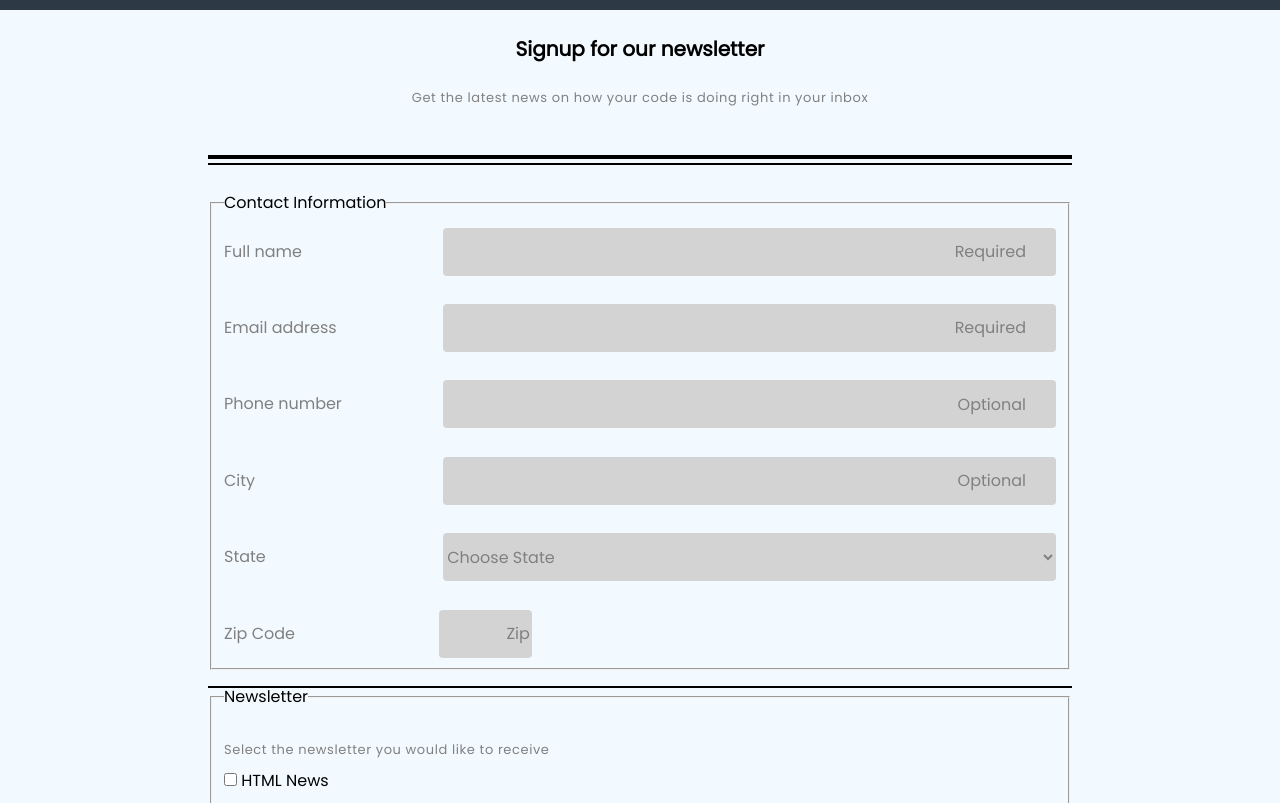
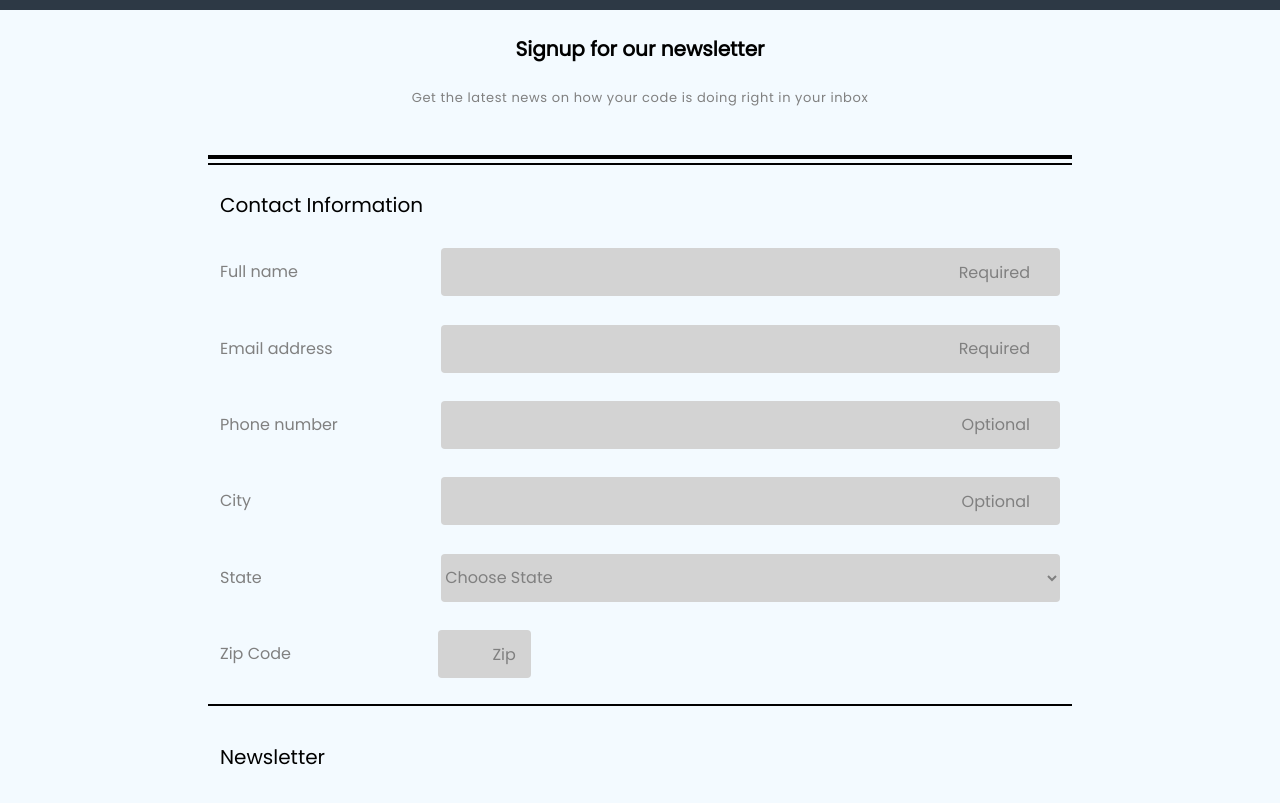
Before and after one commit to TR0D30T/Tech-Degree-Project-3, a plain HTML site: page Tech-degree-Project-3/index.html in a window 1280 px wide. Shown: the part 97-900 px from the top of the page. Drawn offline with Linux system fonts and the light colour scheme.

Commit message:
Update style.css

```diff
--- a/Tech-degree-Project-3/css/style.css
+++ b/Tech-degree-Project-3/css/style.css
@@ -13,6 +13,12 @@ body {
 .wrapper{
     padding-right: 16px;
     padding-left: 16px;
+}
+
+fieldset {
+    border: 0;
+    margin: 0;
+    padding: 0;
 }
 
 /** Header**/
@@ -57,7 +63,7 @@ body {
     border-top: 2px solid black;
     border-bottom: 2px solid black;
 }
-.form_contact h1 {
+.form_contact .h1 {
     font-size: 20px;
     padding-bottom: .8em;
 }
@@ -92,6 +98,7 @@ body {
     background-color: lightgray;
     border-radius: 4px;
     border: none;
+    padding-right: 22px;
 }
 .npt_class:focus, .npt_class_zip:focus, .txt_area:focus {
     border: 2px solid black;
@@ -107,10 +114,10 @@ select {
 .nws_lttr {
   padding-bottom: 30px;
 }
-.nws_lttr h1 {
+.nws_lttr-h1 {
     margin: 0;
     font-size: 20px;
-    padding-top: 1em;
+    padding-top: 2em;
     padding-bottom: .6em;
 }
 .nws_lttr p {
@@ -197,8 +204,10 @@ footer p {
     }
     .npt_class_zip {
         max-width: 30%;
+        min-width: 60px;
         flex: 3;
         display: block;
+        padding-right: 15px;
     }
     .label_form_zip {
         display: inline-block;
```
